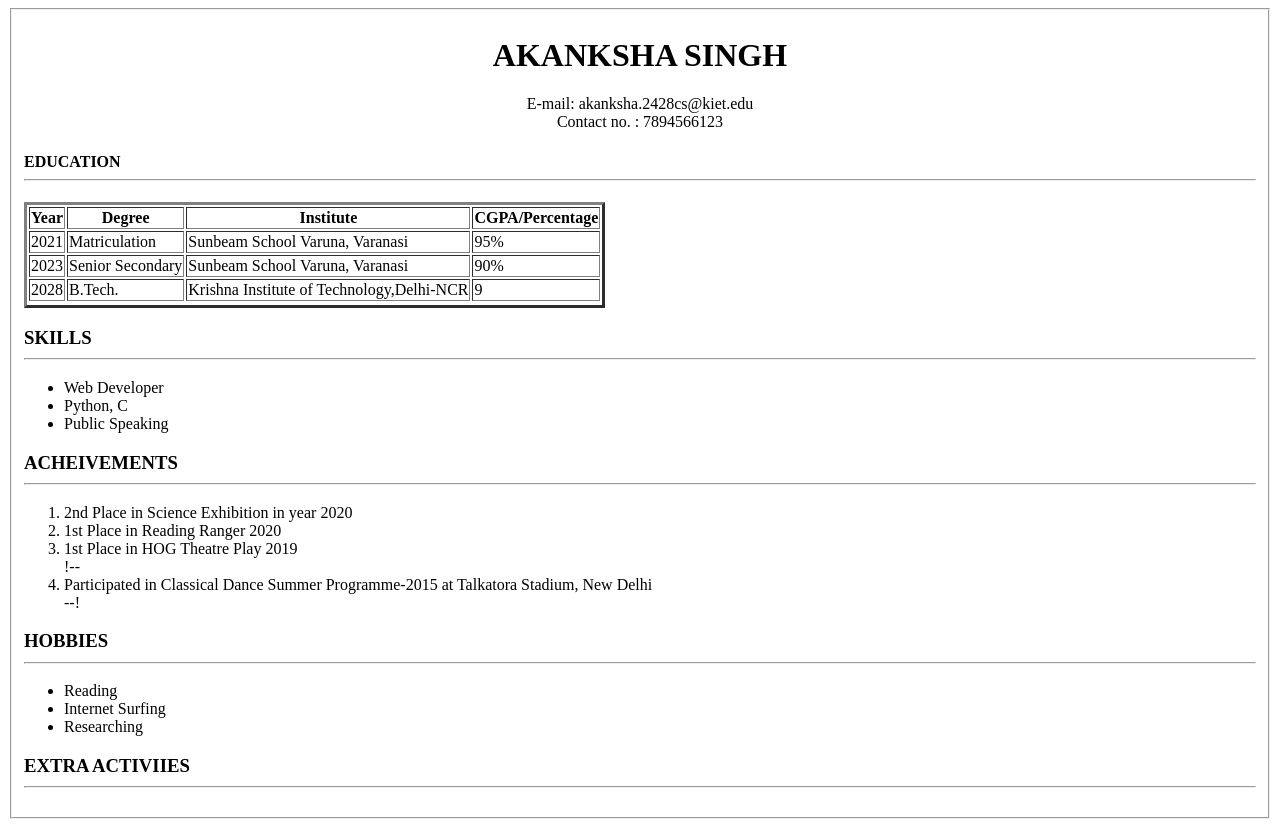
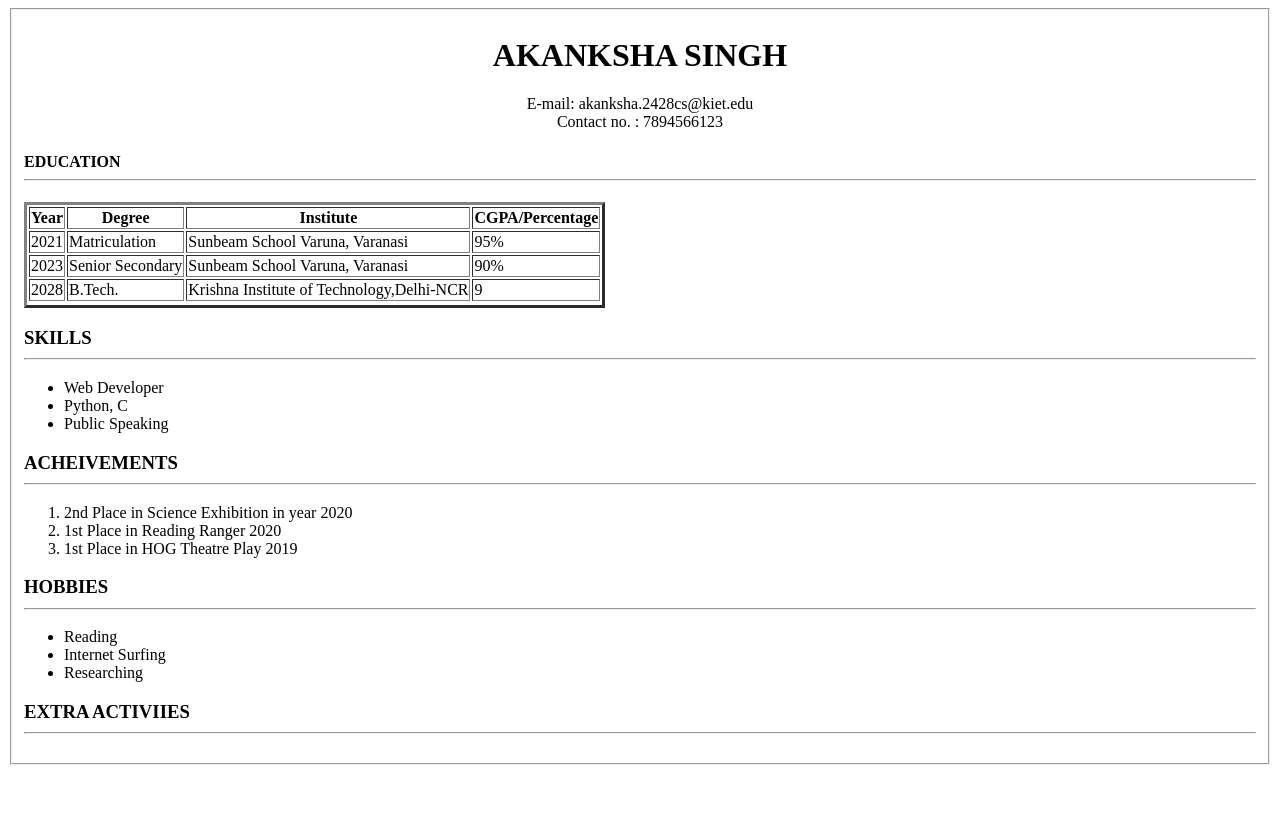
Before and after one commit to AkankshaS2/Akanksha-Profile, a plain HTML site: page index.html in a window 1280 px wide. After the commit the page ends 800 px from the top, so only its background shows below. Drawn offline with Linux system fonts and the light colour scheme.

Commit message:
index.html

```diff
--- a/index.html
+++ b/index.html
@@ -53,7 +53,7 @@
         <li>2nd Place in Science Exhibition in year 2020</li>
         <li>1st Place in Reading Ranger 2020</li>
         <li>1st Place in HOG Theatre Play 2019</li>
-        !--<li>Participated in Classical Dance Summer Programme-2015 at Talkatora Stadium, New Delhi</li>--!
+        <!--<li>Participated in Classical Dance Summer Programme-2015 at Talkatora Stadium, New Delhi</li>-->
     </ol>
     <h3>HOBBIES<hr></h3>
     <ul>
```
